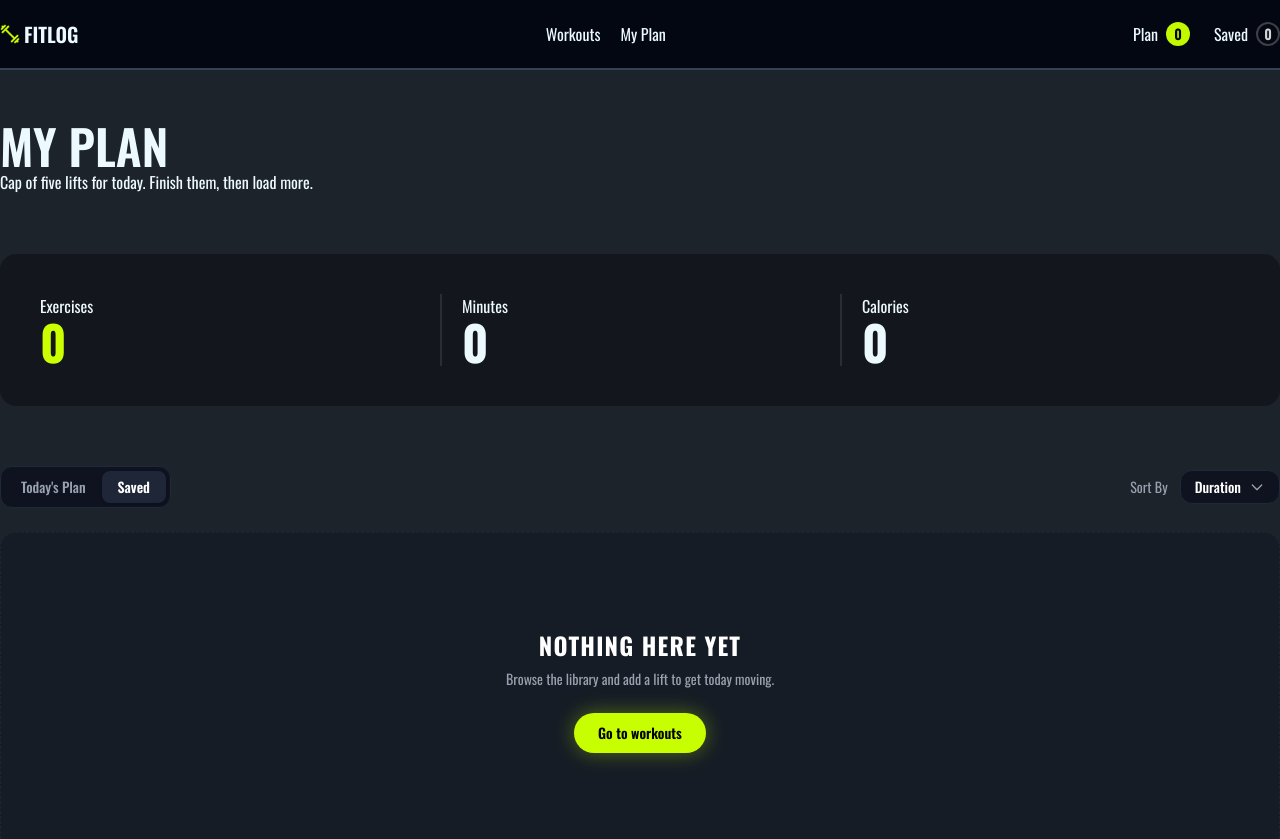
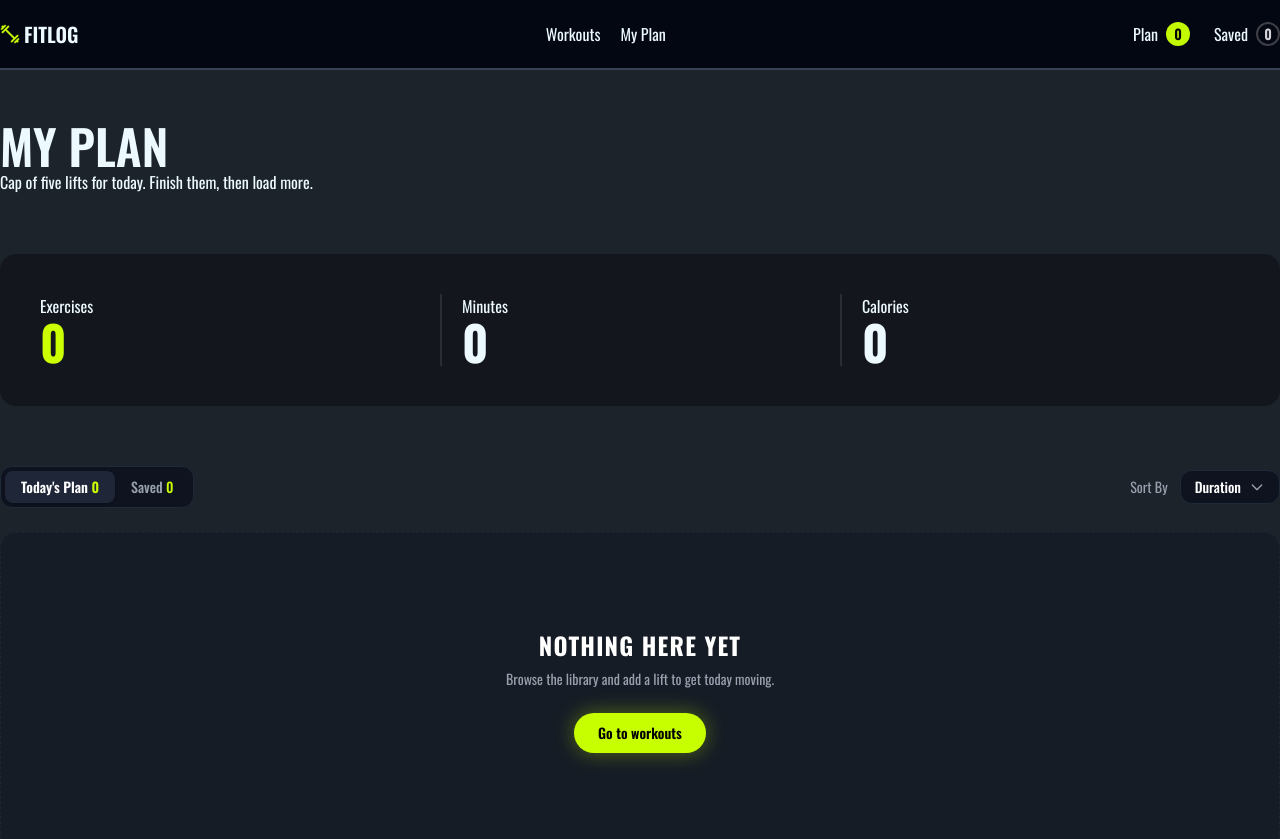
Before and after one commit to dipanjandev/assignment-six, a Next.js app: page /my-plan in a window 1280 px wide. Shown: the top 839 px of the page. Built offline with nearby package versions, Linux system fonts and the light colour scheme.

Commit message:
add functionalities when you click the add todays plan it will add in my plan todays plan section and when youclick save option it will store in saved option. now complete two section design.

```diff
--- a/package.json
+++ b/package.json
@@ -11,7 +11,8 @@
   "dependencies": {
     "next": "16.3.6",
     "react": "19.2.8",
-    "react-dom": "19.2.8"
+    "react-dom": "19.2.8",
+    "react-toastify": "^11.1.0"
   },
   "devDependencies": {
     "@tailwindcss/postcss": "^4",
--- a/src/app/[id]/page.tsx
+++ b/src/app/[id]/page.tsx
@@ -1,3 +1,5 @@
+import AddToPlan from "@/components/shared/buttons/AddToPlan";
+import SaveForLater from "@/components/shared/buttons/SaveForLater";
 import { IworkoutType } from "@/types/workout.type";
 import Image from "next/image";
 import React from "react";
@@ -135,35 +137,10 @@ const fitDitailsPage = async ({ params }: fitDitailsType) => {
           {/* Action Buttons */}
           <div className="flex flex-wrap gap-3 pt-2">
             {/* Add to Plan Button */}
-            <button className="btn btn-sm h-10 px-4 rounded-xl bg-[#ccff00] hover:bg-[#b8e600] text-black font-semibold border-none normal-case flex items-center gap-2">
-              <svg
-                className="w-4 h-4"
-                fill="none"
-                stroke="currentColor"
-                strokeWidth="2"
-                viewBox="0 0 24 24"
-              >
-                <rect x="3" y="4" width="18" height="18" rx="2" ry="2" />
-                <line x1="16" y1="2" x2="16" y2="6" />
-                <line x1="8" y1="2" x2="8" y2="6" />
-                <line x1="3" y1="10" x2="21" y2="10" />
-              </svg>
-              Add to today&apos;s plan
-            </button>
+            <AddToPlan library={library} />
 
             {/* Save for Later Button */}
-            <button className="btn btn-sm h-10 px-4 rounded-xl bg-[#141824] hover:bg-[#1d2233] text-gray-200 border border-gray-700 normal-case flex items-center gap-2">
-              <svg
-                className="w-4 h-4"
-                fill="none"
-                stroke="currentColor"
-                strokeWidth="2"
-                viewBox="0 0 24 24"
-              >
-                <path d="M19 21l-7-5-7 5V5a2 2 0 0 1 2-2h10a2 2 0 0 1 2 2z" />
-              </svg>
-              Save for later
-            </button>
+            <SaveForLater library={library} />
           </div>
         </div>
       </div>
--- a/src/app/layout.tsx
+++ b/src/app/layout.tsx
@@ -3,6 +3,8 @@ import { Oswald } from "next/font/google";
 import "./globals.css";
 import NavBar from "@/components/shared/NavBar";
 import FooterSec from "@/components/shared/FooterSec";
+import GymContext from "@/context/GymContext";
+import { ToastContainer } from "react-toastify";
 
 const oswald = Oswald({
   variable: "--font-oswald",
@@ -23,9 +25,12 @@ export default function RootLayout({ children }: LayoutProps<"/">) {
       className={`${oswald.variable} h-full antialiased`}
     >
       <body className="min-h-screen flex flex-col">
-        <NavBar />
-        <main className="flex-1">{children}</main>
-        <FooterSec />
+        <GymContext>
+          <NavBar />
+          <main className="flex-1">{children}</main>
+          <FooterSec />
+          <ToastContainer />
+        </GymContext>
       </body>
     </html>
   );
--- a/src/app/my-plan/page.tsx
+++ b/src/app/my-plan/page.tsx
@@ -1,8 +1,13 @@
+"use client";
 import MyPlanCount from "@/components/shared/MyPlanCount";
 import PlanList from "@/components/shared/PlanList";
-import React from "react";
+import { GymProvider } from "@/context/GymContext";
+import React, { useContext } from "react";
 
-const myPlanPage = () => {
+const MyPlanPage = () => {
+  const { todaysPlan, saveLater } = useContext(GymProvider);
+  // console.log(todaysPlan, "todaysPlan");
+  // console.log(saveLater, "saveLater");
   return (
     <div>
       <section className="container mx-auto space-y-15 mt-8">
@@ -17,4 +22,4 @@ const myPlanPage = () => {
   );
 };
 
-export default myPlanPage;
+export default MyPlanPage;
--- a/src/components/shared/MyPlanCount.tsx
+++ b/src/components/shared/MyPlanCount.tsx
@@ -1,5 +1,3 @@
-import React from "react";
-
 const MyPlanCount = () => {
   return (
     <div className="grid grid-cols-3 bg-[#13161D] p-10 rounded-2xl">
--- a/src/components/shared/PlanList.tsx
+++ b/src/components/shared/PlanList.tsx
@@ -1,17 +1,39 @@
-import React from "react";
-import PlanAddRemove from "./PlanAddRemove";
+import React, { useContext, useState } from "react";
+import PlanAddRemove from "./add_and_remove/PlanAddRemove";
+import { GymProvider } from "@/context/GymContext";
+import AddItemsCard from "./add_and_remove/AddItemsCard";
 
 const PlanList = () => {
+  const { todaysPlan, saveLater } = useContext(GymProvider);
+  const [activeTab, setActiveTab] = useState<"today" | "saved">("today");
+
+  const currentList = activeTab === "today" ? todaysPlan : saveLater;
+
   return (
     <div className="space-y-6">
       <div className="flex items-center justify-between">
         {/* বাম পাশের ট্যাব বাটন */}
         <div className="flex items-center rounded-xl border border-gray-800 bg-[#0e131f] p-1">
-          <button className="rounded-lg px-4 py-1.5 text-sm font-medium text-gray-400 transition-colors hover:text-white">
-            Today&apos;s Plan
+          <button
+            onClick={() => setActiveTab("today")}
+            className={`rounded-lg px-4 py-1.5 text-sm font-medium transition-all ${
+              activeTab === "today"
+                ? "bg-[#1f2638] font-semibold text-white shadow-sm"
+                : "text-gray-400 hover:text-white"
+            }`}
+          >
+            Today&apos;s Plan{" "}
+            <span className="text-[#CCFF00]">{todaysPlan.length}</span>
           </button>
-          <button className="rounded-lg bg-[#1f2638] px-4 py-1.5 text-sm font-semibold text-white shadow-sm">
-            Saved
+          <button
+            onClick={() => setActiveTab("saved")}
+            className={`rounded-lg px-4 py-1.5 text-sm font-medium transition-all ${
+              activeTab === "saved"
+                ? "bg-[#1f2638] font-semibold text-white shadow-sm"
+                : "text-gray-400 hover:text-white"
+            }`}
+          >
+            Saved <span className="text-[#CCFF00]">{saveLater.length}</span>
           </button>
         </div>
 
@@ -63,7 +85,15 @@ const PlanList = () => {
           </div>
         </div>
       </div>
-      <PlanAddRemove />
+      {currentList.length === 0 ? (
+        <PlanAddRemove />
+      ) : (
+        <div className="grid grid-cols-1 md:grid-cols-2 lg:grid-cols-3 gap-6">
+          {currentList.map((workout) => (
+            <AddItemsCard key={workout.id} workout={workout} />
+          ))}
+        </div>
+      )}
     </div>
   );
 };
--- /dev/null
+++ b/src/components/shared/add_and_remove/AddItemsCard.tsx
@@ -0,0 +1,11 @@
+import React from "react";
+
+const AddItemsCard = ({ workout }) => {
+  return (
+    <div>
+      <h2>{workout.name}</h2>
+    </div>
+  );
+};
+
+export default AddItemsCard;
--- a/src/components/shared/PlanAddRemove.tsx
+++ b/src/components/shared/add_and_remove/PlanAddRemove.tsx
@@ -1,4 +1,6 @@
-import React from "react";
+"use client";
+
+import Link from "next/link";
 
 const PlanAddRemove = () => {
   return (
@@ -14,9 +16,12 @@ const PlanAddRemove = () => {
       </p>
 
       {/* অ্যাকশন বাটন */}
-      <button className="mt-6 rounded-full bg-[#c8ff00] px-6 py-2.5 text-sm font-semibold text-black shadow-[0_0_20px_rgba(200,255,0,0.35)] transition-all hover:bg-[#b8eb00] hover:shadow-[0_0_25px_rgba(200,255,0,0.5)] active:scale-95">
+      <Link
+        href={"/"}
+        className="mt-6 rounded-full bg-[#c8ff00] px-6 py-2.5 text-sm font-semibold text-black shadow-[0_0_20px_rgba(200,255,0,0.35)] transition-all hover:bg-[#b8eb00] hover:shadow-[0_0_25px_rgba(200,255,0,0.5)] active:scale-95"
+      >
         Go to workouts
-      </button>
+      </Link>
     </div>
   );
 };
--- /dev/null
+++ b/src/components/shared/buttons/AddToPlan.tsx
@@ -0,0 +1,43 @@
+"use client";
+
+import { GymProvider } from "@/context/GymContext";
+import { IworkoutType } from "@/types/workout.type";
+import React, { useContext } from "react";
+import { toast } from "react-toastify";
+
+const AddToPlan = ({ library }: { library: IworkoutType }) => {
+  const workoutProvider = useContext(GymProvider);
+  // console.log(workoutProvider, "workoutProvider");
+  const { todaysPlan, setTodaysPlan } = workoutProvider as {
+    todaysPlan: IworkoutType[];
+    setTodaysPlan: React.Dispatch<React.SetStateAction<IworkoutType[]>>;
+  };
+
+  const handleAddToPlan = () => {
+    // console.log("handle button worked", library);
+    setTodaysPlan([...todaysPlan, library]);
+    toast.success(`${library.name} Successfully add your today's Plan`);
+  };
+  return (
+    <button
+      onClick={() => handleAddToPlan()}
+      className="btn btn-sm h-10 px-4 rounded-xl bg-[#ccff00] hover:bg-[#b8e600] text-black font-semibold border-none normal-case flex items-center gap-2"
+    >
+      <svg
+        className="w-4 h-4"
+        fill="none"
+        stroke="currentColor"
+        strokeWidth="2"
+        viewBox="0 0 24 24"
+      >
+        <rect x="3" y="4" width="18" height="18" rx="2" ry="2" />
+        <line x1="16" y1="2" x2="16" y2="6" />
+        <line x1="8" y1="2" x2="8" y2="6" />
+        <line x1="3" y1="10" x2="21" y2="10" />
+      </svg>
+      Add to today&apos;s plan
+    </button>
+  );
+};
+
+export default AddToPlan;
--- /dev/null
+++ b/src/components/shared/buttons/SaveForLater.tsx
@@ -0,0 +1,40 @@
+"use client";
+import { GymProvider } from "@/context/GymContext";
+import { IworkoutType } from "@/types/workout.type";
+import React, { useContext } from "react";
+import { toast } from "react-toastify";
+
+const SaveForLater = ({ library }: { library: IworkoutType }) => {
+  const workoutProvider = useContext(GymProvider);
+  // console.log(workoutProvider, "workoutProvider");
+  const { saveLater, setSaveLater } = workoutProvider as {
+    saveLater: IworkoutType[];
+    setSaveLater: React.Dispatch<React.SetStateAction<IworkoutType[]>>;
+  };
+
+  const handleSaveForLater = () => {
+    // console.log("handle button worked", library);
+    setSaveLater([...saveLater, library]);
+    toast.success(`${library.name} Successfully add your today's Plan`);
+  };
+
+  return (
+    <button
+      onClick={() => handleSaveForLater()}
+      className="btn btn-sm h-10 px-4 rounded-xl bg-[#141824] hover:bg-[#1d2233] text-gray-200 border border-gray-700 normal-case flex items-center gap-2"
+    >
+      <svg
+        className="w-4 h-4"
+        fill="none"
+        stroke="currentColor"
+        strokeWidth="2"
+        viewBox="0 0 24 24"
+      >
+        <path d="M19 21l-7-5-7 5V5a2 2 0 0 1 2-2h10a2 2 0 0 1 2 2z" />
+      </svg>
+      Save for later
+    </button>
+  );
+};
+
+export default SaveForLater;
--- /dev/null
+++ b/src/context/GymContext.tsx
@@ -0,0 +1,23 @@
+"use client";
+
+import { createContext, useState } from "react";
+import type { ReactNode } from "react";
+
+export const GymProvider = createContext({});
+
+const GymContext = ({ children }: { children: ReactNode }) => {
+  const [todaysPlan, setTodaysPlan] = useState([]);
+  const [saveLater, setSaveLater] = useState([]);
+  const SharedData = {
+    todaysPlan,
+    setTodaysPlan,
+    saveLater,
+    setSaveLater,
+  };
+
+  return (
+    <GymProvider.Provider value={SharedData}>{children}</GymProvider.Provider>
+  );
+};
+
+export default GymContext;
```
Also changed, not shown: 1 other file (tests, documents, lock files or other folders).
